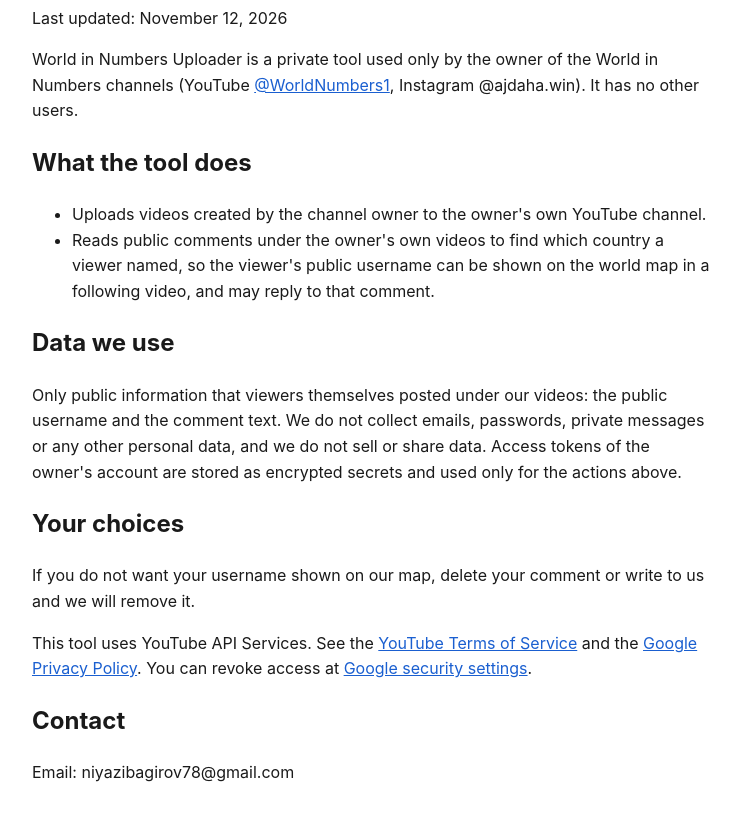
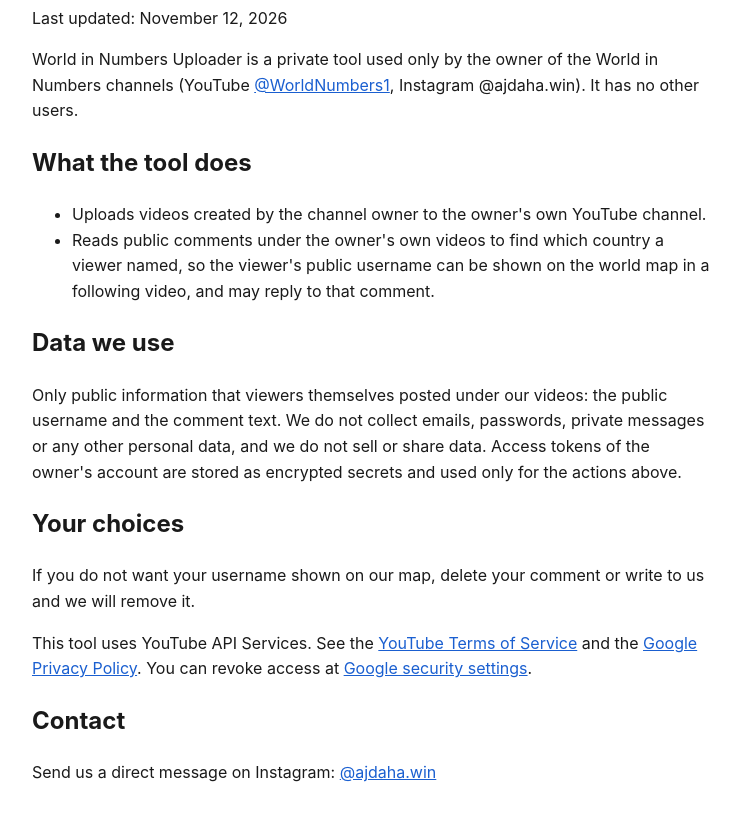
Before and after one commit to ajdaha779-cmd/world-rankings-reels, a plain HTML site: page site/privacy.html in a window 1280 px wide. Shown: the part 107-928 px from the top of the page, without its empty margins (268-1008 px from the left). Drawn offline with Linux system fonts and the light colour scheme.

Commit message:
Политика: связь через Instagram вместо почты
Co-Authored-By: Claude Opus 5.5 <noreply@anthropic.com>

```diff
--- a/site/privacy.html
+++ b/site/privacy.html
@@ -24,5 +24,5 @@ Access tokens of the owner's account are stored as encrypted secrets and used on
 and the <a href="https://policies.google.com/privacy">Google Privacy Policy</a>.
 You can revoke access at <a href="https://security.google.com/settings/security/permissions">Google security settings</a>.</p>
 <h2>Contact</h2>
-<p>Email: niyazibagirov78@gmail.com</p>
+<p>Send us a direct message on Instagram: <a href="https://www.instagram.com/ajdaha.win/">@ajdaha.win</a></p>
 </body></html>
```
